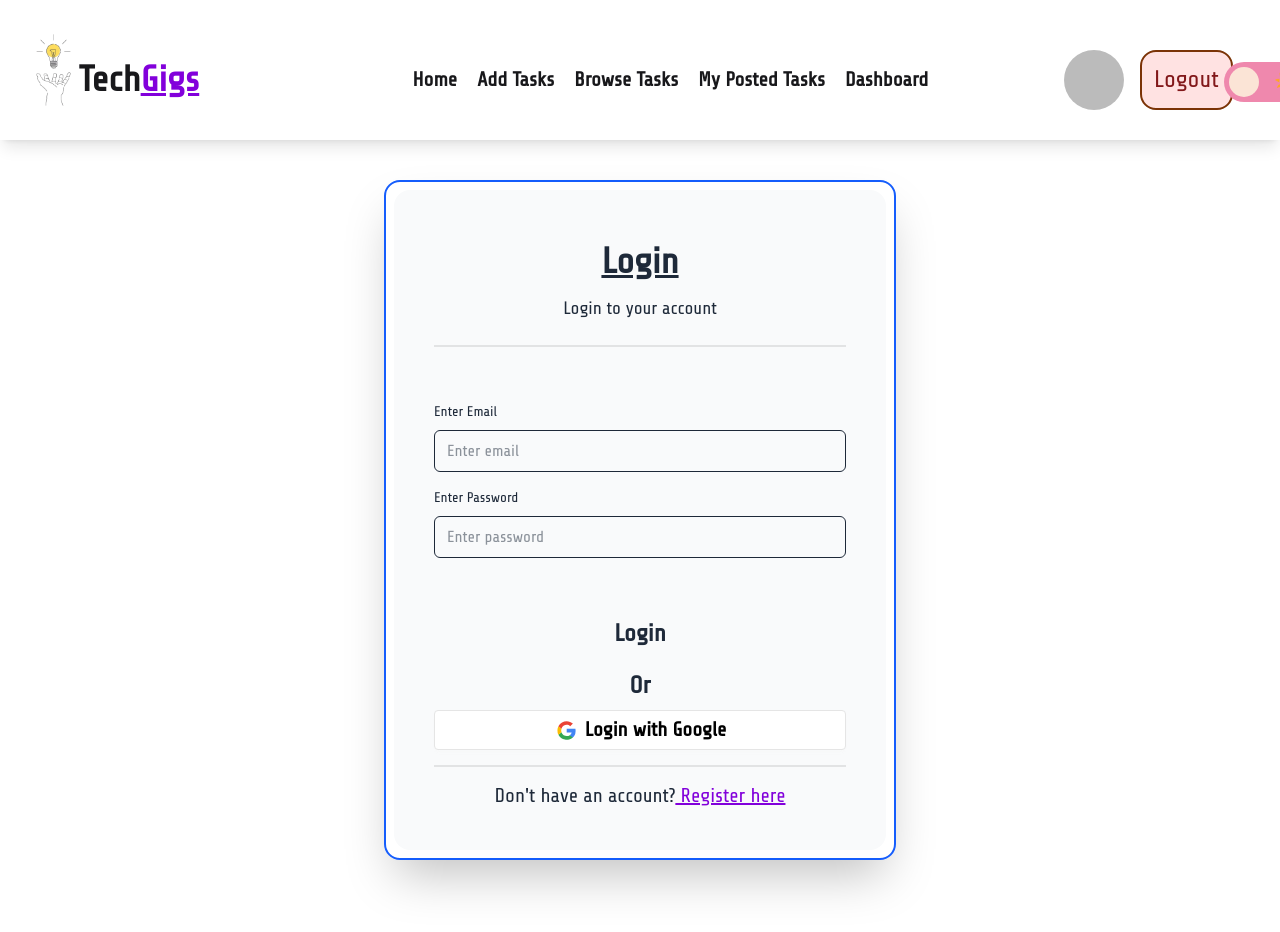
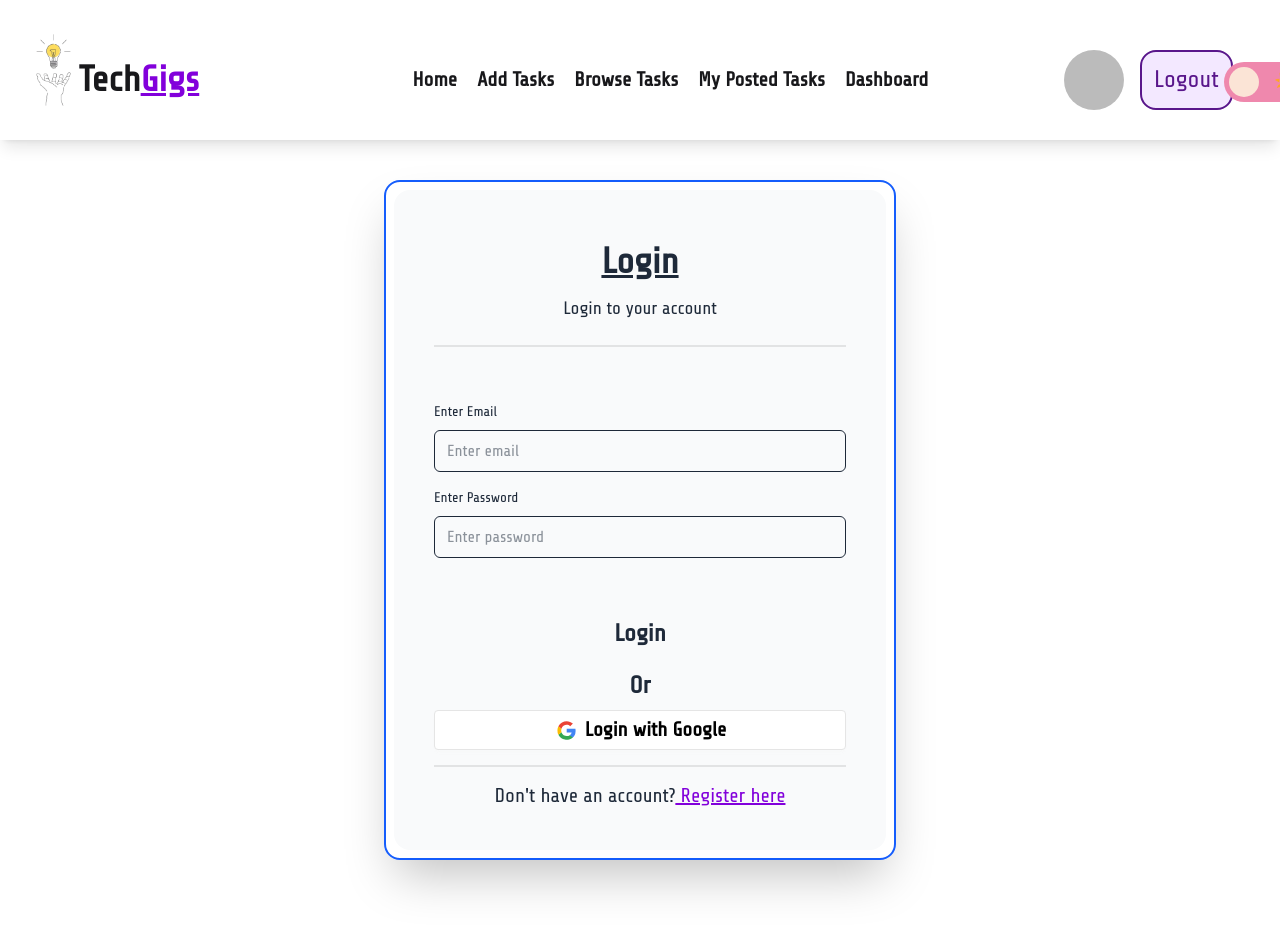
Before and after one commit to nusratmomita/TechGigs_Client, a React (Vite) app: page /login in a window 1280 px wide. Shown: the top 932 px of the page. Built offline with nearby package versions, Linux system fonts and the light colour scheme; no server answers; sample sign-in values are in the browser's storage.

Commit message:
Changed the See More button color and style

```diff
--- a/src/Components/FeaturedTasks/FeaturedTasks.jsx
+++ b/src/Components/FeaturedTasks/FeaturedTasks.jsx
@@ -6,18 +6,18 @@ const FeaturedTasks = ({data}) => {
     console.log(data)
 
     return (
-        <div  className="lg:-mt-40 p-10">
+        <div  className="lg:-mt-40 p-5">
             <h2 className="text-7xl text-center font-extrabold text-blue-400 mb-10">| Featured Tasks |</h2>
             <div  className="grid grid-cols-1 md:grid-cols-2 lg:grid-cols-4 gap-6">
                 {data.map(task => (
-                    <div key={task._id} className="h-[350px] w-[360px] border p-6 rounded-xl shadow-lg bg-white">
+                    <div key={task._id} className="h-[280px] w-[360px] border p-6 rounded-xl shadow-lg bg-white">
                         <h3 className="text-2xl font-semibold mb-2">{task.task_title}</h3>
                         <p className="text-gray-700 text-xl">{task.task_description}</p>
                         <p className="text-xl mt-2 text-purple-600">Deadline: {new Date(task.task_deadline).toLocaleDateString()}</p>
                         <p className="text-lg text-green-600">Budget: {task.budget}</p>
                         <p className="text-lg text-blue-600">Category: {task.category}</p>
                         <Link to={`/detailedTask/${task._id}`}>
-                            <button className='btn btn-primary mt-20'>See More</button>
+                            <button className='rounded-2xl p-3 text-2xl btn border-purple-900 bg-purple-100 text-purple-900 mt-8'>See More</button>
                         </Link>
                     </div>
                 ))}
--- a/src/Components/Header/Header.jsx
+++ b/src/Components/Header/Header.jsx
@@ -52,7 +52,7 @@ const Header = ({toggleTheme, theme}) => {
                 {
                   user?.photoURL ?
                   <div className="mt-5 flex flex-row-reverse justify-center items-center gap-4 lg:-ml-30">
-                    <button className="text-center flex justify-center items-center border-2 border-amber-900 text-2xl cursor-pointer bg-red-100 text-red-900 rounded-2xl p-3" onClick={handleSignOut} >Logout</button>
+                    <button className="text-center flex justify-center items-center border-2 border-purple-900 text-2xl cursor-pointer bg-purple-100 text-purple-900 rounded-2xl p-3" onClick={handleSignOut} >Logout</button>
                     <img className=" w-30 h-15 rounded-full"src={user.photoURL} alt="userImg" />
                   </div>
                   :
```
